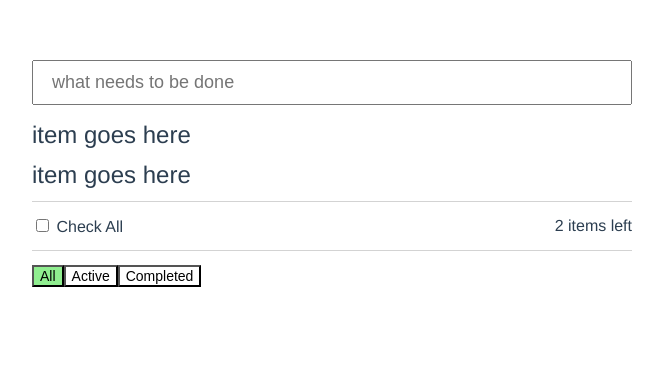
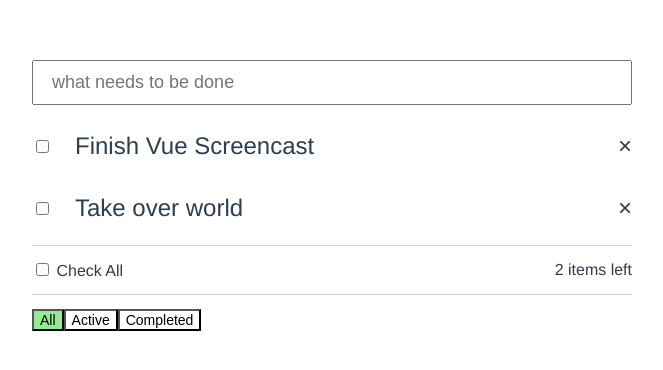
Before and after one commit to verysuper/todo-vue-01, a Vue app: page / in a window 1280 px wide. Shown: the top 370 px of the page, without its empty margins (308-971 px from the left). Built offline with nearby package versions, Linux system fonts and the light colour scheme.

Commit message:
create props

```diff
--- a/src/components/TodoItem.vue
+++ b/src/components/TodoItem.vue
@@ -1,10 +1,52 @@
 <template>
-<div>item goes here</div>
+<div class="todo-item">
+  <div class="todo-item-left">
+    <input type="checkbox" v-model="completed">
+    <div v-if="!editing"
+         class="todo-item-label"
+         @dblclick="editTodo"
+         :class="{ completed : completed }"
+    >
+      {{ title }}
+    </div>
+    <input v-else
+           type="text"
+           v-model="title"
+           class="todo-item-edit"
+           @blur="doneEdit"
+           @keyup.enter="doneEdit"
+           @keyup.esc="cancelEdit"
+           v-focus
+    >
+  </div>
+  <div class="remove-item" @click="removeTodo(index)">
+    &times;
+  </div>
+</div>
 </template>
 
 <script>
     export default {
-        name: "todo-item"
+        name: "todo-item",
+        props:{
+            todo:{
+                type:Object,
+                required:true,
+            },
+            index:{
+                type: Number,
+                required: true,
+            }
+        },
+        data(){
+            return {
+                'id': this.todo.id,
+                'title': this.todo.title,
+                'completed': this.todo.completed,
+                'editing': this.todo.editing,
+                'beforeEditCache': '',
+            }
+        }
     }
 </script>
 
--- a/src/components/TodoList.vue
+++ b/src/components/TodoList.vue
@@ -7,29 +7,11 @@
            @keyup.enter="addTodo"
     >
     <transition-group name="fade" enter-active-class="animated fadeInUp" leave-active-class="animated fadeOutDown">
-      <todo-item v-for="(todo,index) in todosFiltered" :key="todo.id" class="todo-item">
-<!--        <div class="todo-item-left">-->
-<!--          <input type="checkbox" v-model="todo.completed">-->
-<!--          <div v-if="!todo.editing"-->
-<!--               class="todo-item-label"-->
-<!--               @dblclick="editTodo(todo)"-->
-<!--               :class="{ completed : todo.completed }"-->
-<!--          >-->
-<!--            {{ todo.title }}-->
-<!--          </div>-->
-<!--          <input v-else-->
-<!--                 type="text"-->
-<!--                 v-model="todo.title"-->
-<!--                 class="todo-item-edit"-->
-<!--                 @blur="doneEdit(todo)"-->
-<!--                 @keyup.enter="doneEdit(todo)"-->
-<!--                 @keyup.esc="cancelEdit(todo)"-->
-<!--                 v-focus-->
-<!--          >-->
-<!--        </div>-->
-<!--        <div class="remove-item" @click="removeTodo(index)">-->
-<!--          &times;-->
-<!--        </div>-->
+      <todo-item v-for="(todo,index) in todosFiltered"
+                 :key="todo.id"
+                 :todo="todo"
+                 :index="index"
+      >
       </todo-item>
     </transition-group>
 
```
